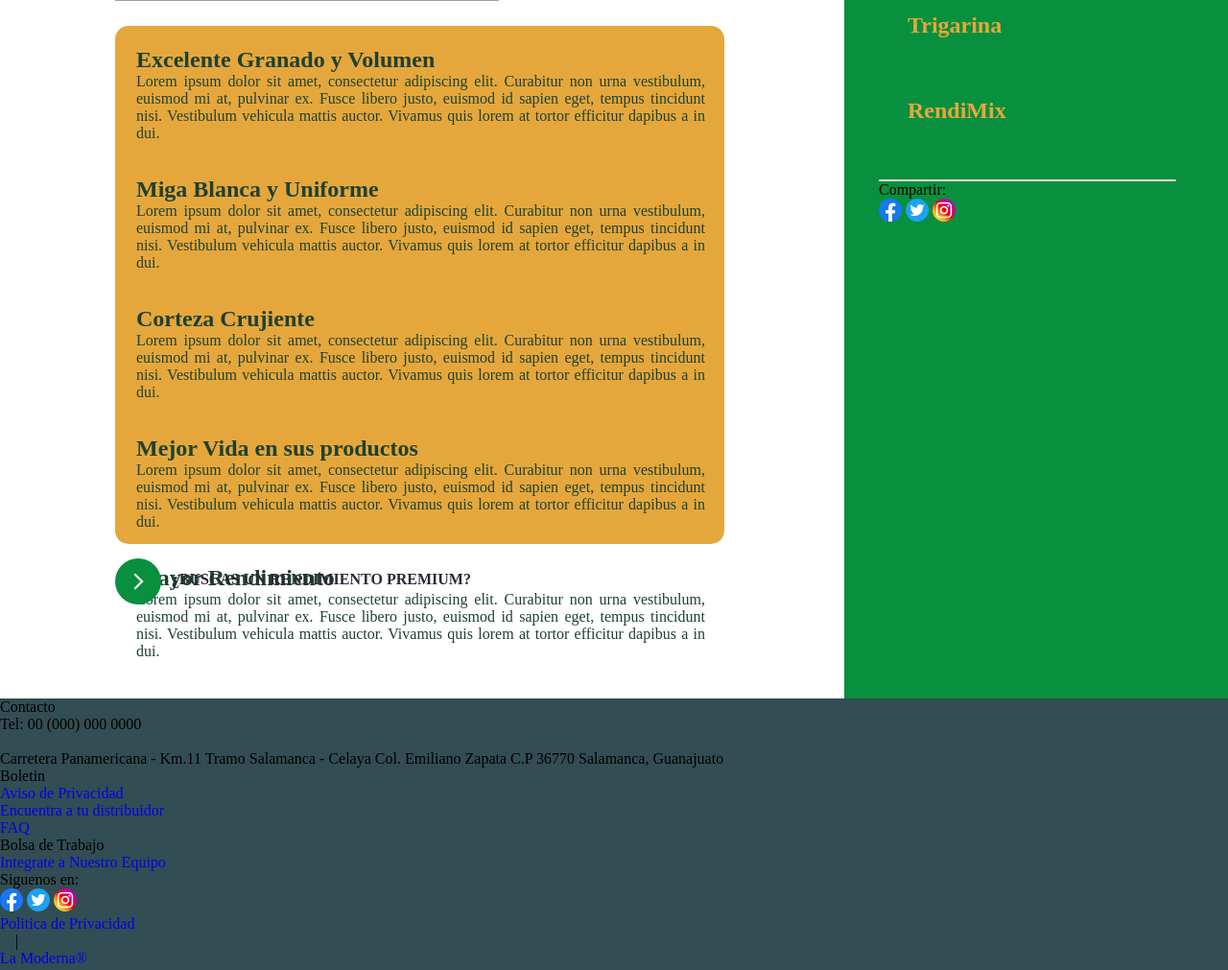
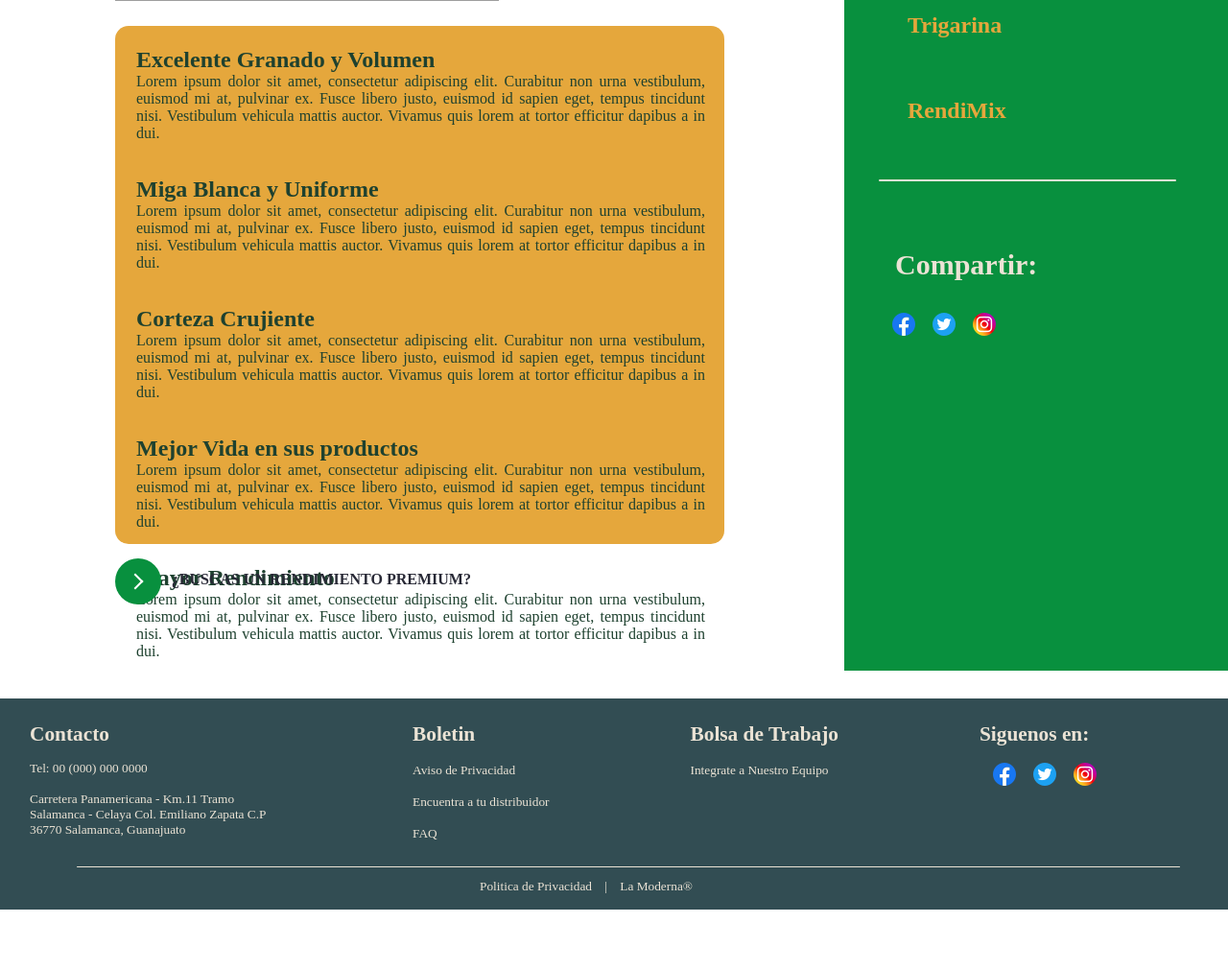
Before and after one commit to fabian994/primerDisenio, a PHP site: page /mejorante_rendimix.html in a window 1280 px wide. Shown: the part 960-1971 px from the top of the page at 96% size. After the commit the page ends 1908 px from the top, so only its background shows below. Run offline with PHP 8.4, Linux system fonts and the light colour scheme; grey boxes are pictures that could not be loaded.

Commit message:
Actualizado directorio y estilos del index de Mejorante RendiMix

```diff
--- a/styles/mejorante_rendimix.css
+++ b/styles/mejorante_rendimix.css
@@ -18,7 +18,7 @@
 
 #nav_bar{
     width: 400px;
-    height: 1542px;
+    height: 1459px;
     background-color: #08903E;
     position: absolute;
     right: 0px;
@@ -227,8 +227,122 @@
 
 footer{
     width: 100%;
-    height: 283px;
+    height: 220px;
     background-color: #324D53;
     z-index: 1;
     position: relative;
+
 }
+
+#footer_items{
+    padding-top: 25px;
+    padding-left: 31px;
+    height: 150px;
+    display: inline-flex;
+}
+
+#contacto{
+    font-size: 16pt;
+    color: #EBE3D5;
+    font-weight: bold;
+}
+
+#contacto_descripcion{
+    font-size: 10pt;
+    color: #EBE3D5;
+    font-weight: lighter;
+    width: 252px;
+    height: 134px;
+    padding-top: 15px;
+}
+
+#footer_items_2{
+    padding-left: 70px;
+}
+
+#footer_items_3{
+    padding-left: 70px;
+}
+
+#footer_items_4{
+    padding-left: 70px;
+}
+
+#boletin{
+    font-size: 16pt;
+    color: #EBE3D5;
+    font-weight: bold;
+    padding-left: 77px;
+}
+
+#boletin_links{
+    font-size: 10pt;
+    color: #EBE3D5;
+    font-weight: lighter;
+    padding-top: 17px;
+    padding-left: 77px;
+}
+
+#bolsa_trabajo{
+    font-size: 16pt;
+    color: #EBE3D5;
+    font-weight: bold;
+    padding-left: 77px;
+}
+
+#bolsa_trabajo_link{
+    font-size: 10pt;
+    color: #EBE3D5;
+    font-weight: lighter;
+    padding-top: 17px;
+    padding-left: 77px;
+}
+
+#siguenos{
+    font-size: 16pt;
+    color: #EBE3D5;
+    font-weight: bold;
+    padding-left: 77px;
+}
+
+#s_media{
+    padding-left: 77px;
+}
+
+
+#fb_icon{
+    display: inline-flex;
+    padding-top: 17px;
+    padding-left: 14px;
+}
+
+#footer_line{
+    width: 1150px;
+    height: 1px;
+    background-color: #EBE3D5;
+    border-radius: 25px;
+    margin-left: 80px;
+}
+
+#privacy{
+    margin-left: 500px;
+    display: inline-flex;
+}
+
+#privacy_adv{
+    text-align: center;
+    padding-top: 12px;
+    font-size: 10pt;
+    color: #EBE3D5;
+    font-weight: lighter;
+}
+
+#share{
+    padding-top: 70px;
+    font-weight: bold;
+    font-size: 30px;
+    color: #EBE3D5;
+    width: 164px;
+    padding-left: 17px;
+    height: 50px;
+}
```
